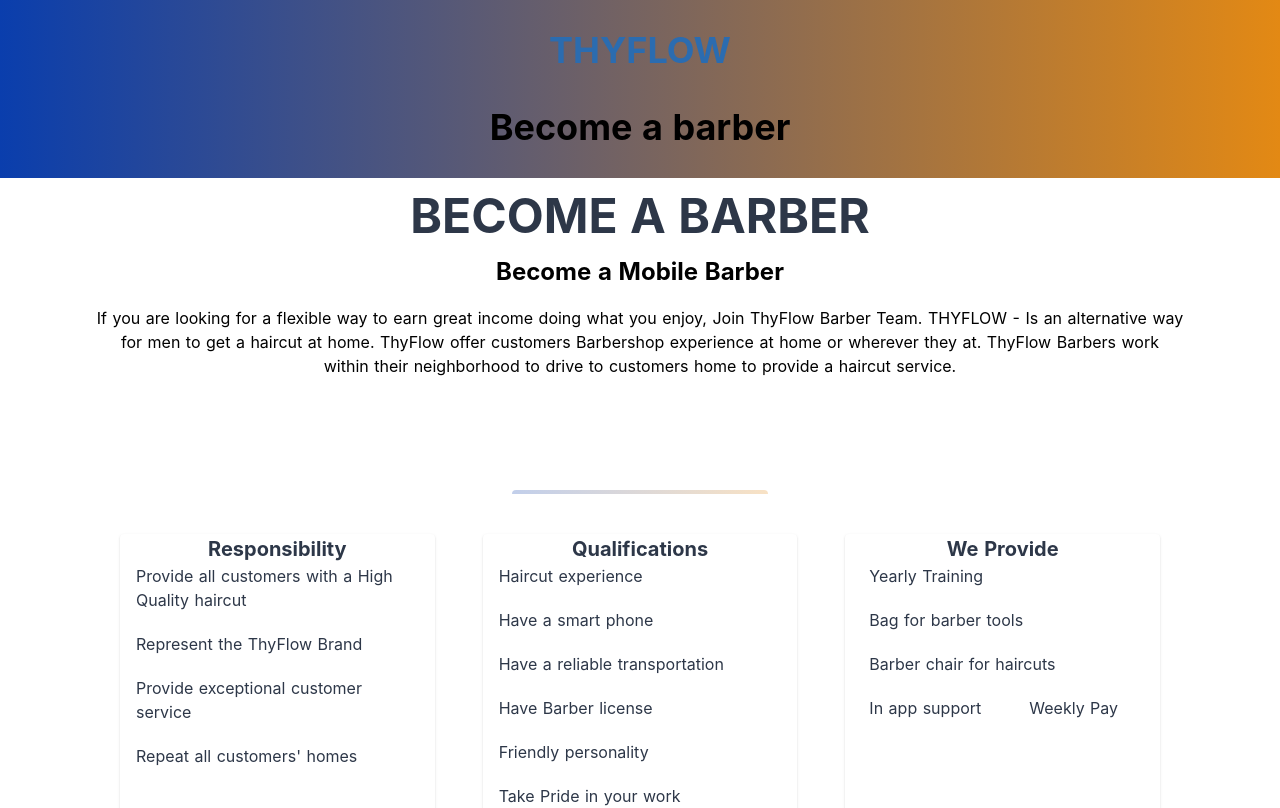
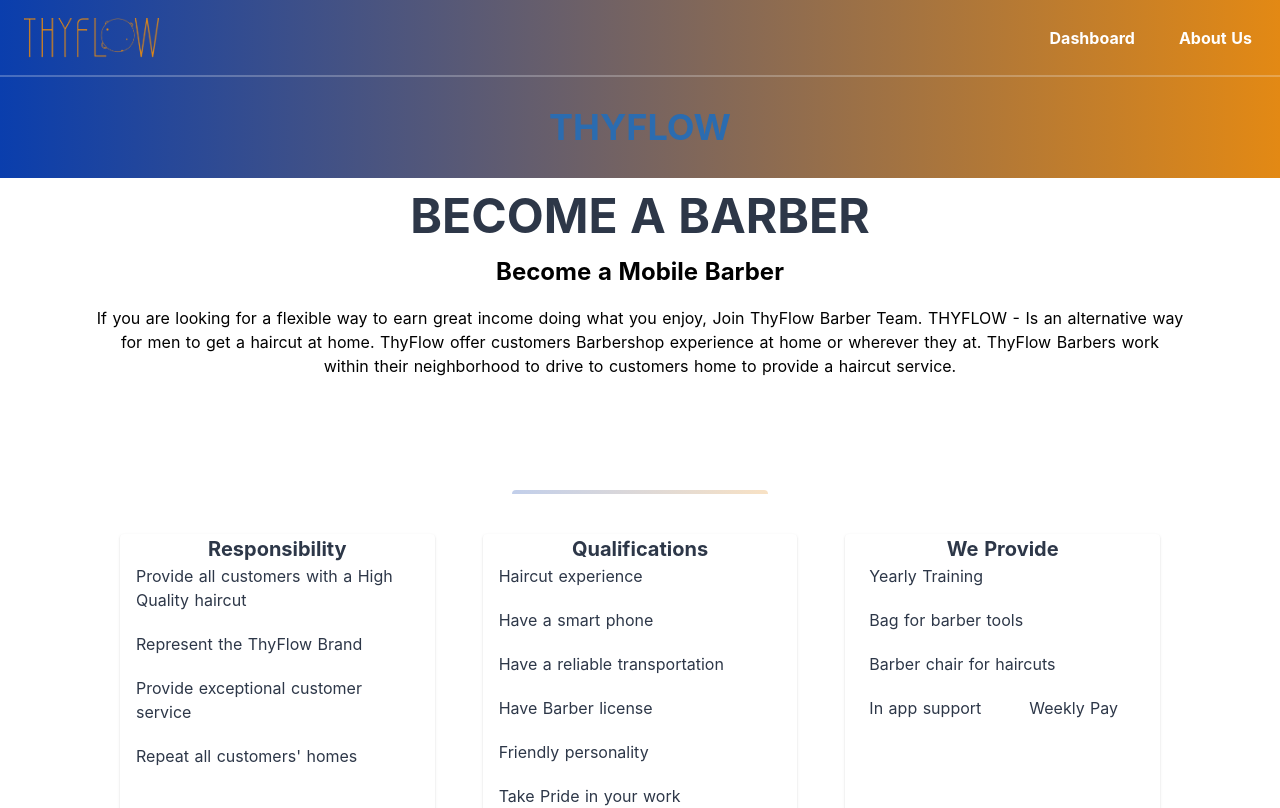
Before and after one commit to ThyFlow-Inc/thyflow2, a Nuxt app: page /become-a-barber in a window 1280 px wide. Shown: the top 808 px of the page. Built offline with nearby package versions, Linux system fonts and the light colour scheme.

Commit message:
Added Navbar to become a barber :fire:

```diff
--- a/pages/become-a-barber.vue
+++ b/pages/become-a-barber.vue
@@ -1,13 +1,12 @@
 <template>
   <div>
+    <Navbar />
     <header class="pt-9 gradient">
       <div class="container px-1 py-3 mx-auto flex flex-wrap flex-col md:flex-row items-center">
         <div
           class="flex flex-col w-full md:w-5/5 justify-center items-center content-center md:text-center"
         >
           <h1 class="my-4 text-4xl font-bold leading-tight text-center text-blue-700">THYFLOW</h1>
-
-          <h3 class="my-4 text-4xl font-bold leading-tight text-center">Become a barber</h3>
         </div>
       </div>
     </header>
@@ -94,9 +93,11 @@
 </template>
 
 <script>
+import Navbar from "~/components/Navbar.vue";
 import Footer from "~/components/Footer.vue";
 export default {
   components: {
+    Navbar,
     Footer
   }
 };
```
